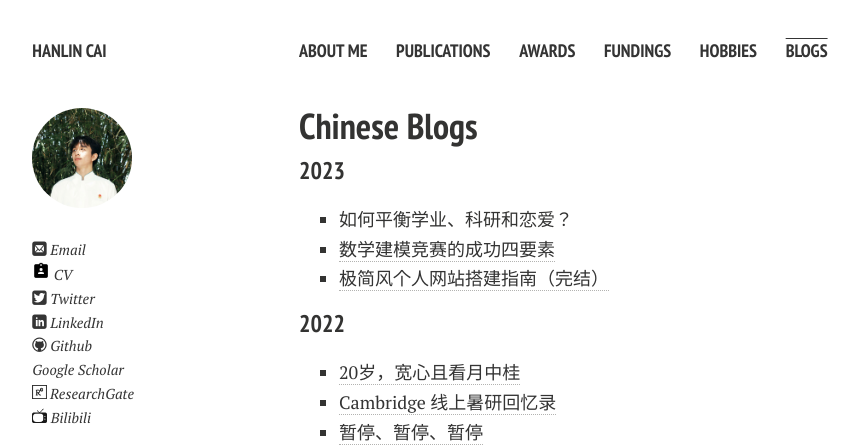
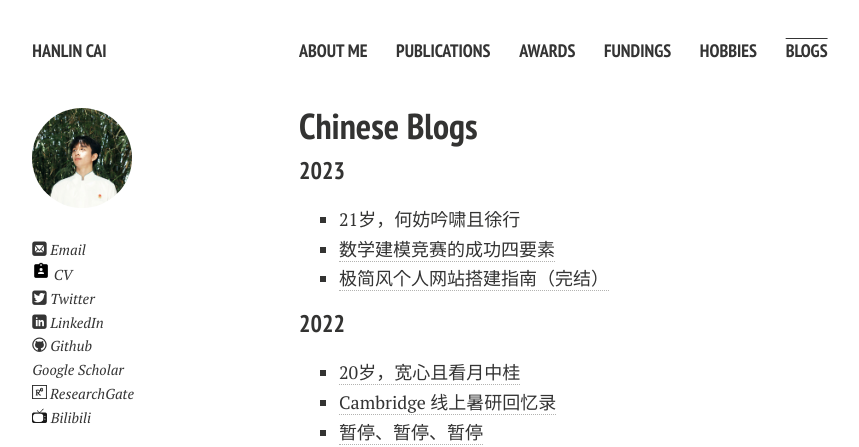
Before and after one commit to GuangLun2000/GuangLun2000.github.io, a Jekyll site: the page built from blogs.md, in a window 1280 px wide and 900 px high. Shown: the top 447 px of the window, without its empty margins (21-880 px from the left). Built offline with Jekyll 4.4.1, drawn with Linux system fonts in a browser that asks for light colours; nearby versions of some CDN libraries; comment, search, counter and statistics services are not loaded; a style sheet for code colours, icons or effects is not loaded.

Commit message:
Update blogs.md

```diff
--- a/blogs.md
+++ b/blogs.md
@@ -8,8 +8,8 @@ title: Blogs
 
 ### 2023
 
-- 如何平衡学业、科研和恋爱？
-- [数学建模竞赛的成功四要素](https://caihanlin.com/blogs/team2023)
+- 21岁，何妨吟啸且徐行<br>
+- [数学建模竞赛的成功四要素](https://caihanlin.com/blogs/team2023)<br>
 - [极简风个人网站搭建指南（完结）](https://caihanlin.com/blogs/web)
 
 ### 2022
@@ -41,5 +41,3 @@ title: Blogs
 ## Web Star History
 
 [Leave a star if you like it 🥰](https://github.com/GuangLun2000/GuangLun2000.github.io)
-
-<iframe style="width:100%;height:auto;min-width:600px;min-height:400px;" src="https://star-history.com/embed?secret=Z2l0aHViX3BhdF8xMUFSVkxCRUEwVUplM1kxYnU1aG1UX3V1TUtTVjZhbnM2MHFIZnZlMkhweEpvaFVsdmdDVVZhYkEwTTBuYmtyZjhSRTI0UVMzTEd1R0hnVW5M#GuangLun2000/GuangLun2000.github.io&Date" frameBorder="0"></iframe>
```
